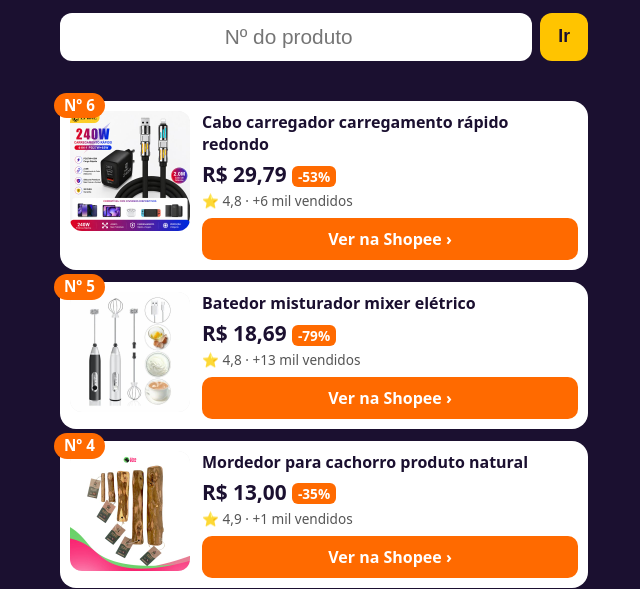
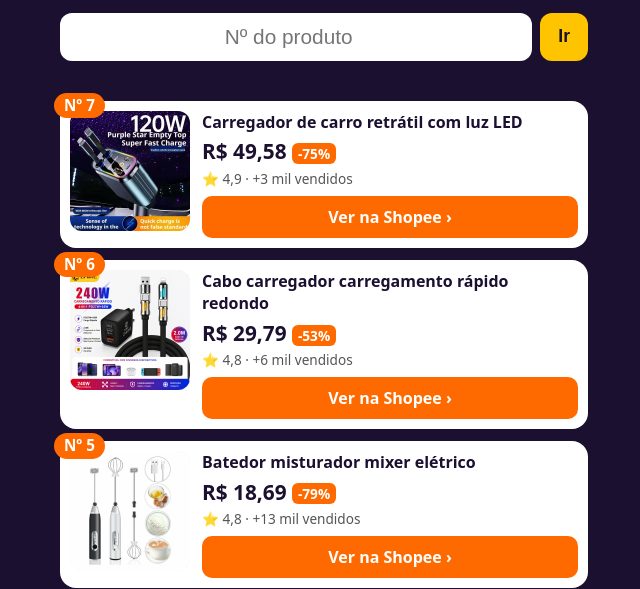
Before and after one commit to fjackvil/achadoflash-site, a plain HTML site: page index.html in a window 1280 px wide. Shown: the part 193-782 px from the top of the page, without its empty margins (316-956 px from the left). Drawn offline with Linux system fonts and the light colour scheme.

Commit message:
Página de links: 23/11 14:02

```diff
--- a/index.html
+++ b/index.html
@@ -8,6 +8,16 @@
 <header><img src="icone.png" alt="AchadoFlash"><h1>AchadoFlash</h1><p>Viu no vídeo? Digite o número do produto:</p></header>
 <form class="busca" id="busca"><input id="numero" type="number" inputmode="numeric" min="1" placeholder="Nº do produto" aria-label="Número do produto"><button>Ir</button></form>
 <p id="aviso"></p>
+<article class="item" id="n7">
+<span class="num">Nº 7</span>
+<img src="img/n007.jpg" alt="Carregador de carro retrátil com luz LED" loading="lazy" width="480" height="480">
+<div class="info">
+<h2>Carregador de carro retrátil com luz LED</h2>
+<p class="preco">R$ 49,58 <span class="desc">-75%</span></p>
+<p class="dados">⭐ 4,9 · +3 mil vendidos</p>
+<a class="botao" href="https://s.shopee.com.br/qlIUSAqyq" target="_blank" rel="sponsored noopener">Ver na Shopee ›</a>
+</div>
+</article>
 <article class="item" id="n6">
 <span class="num">Nº 6</span>
 <img src="img/n006.jpg" alt="Cabo carregador carregamento rápido redondo" loading="lazy" width="480" height="480">
```
Also changed, not shown: 7/index.html (added, +6 -0 lines), img/n007.jpg (added).
